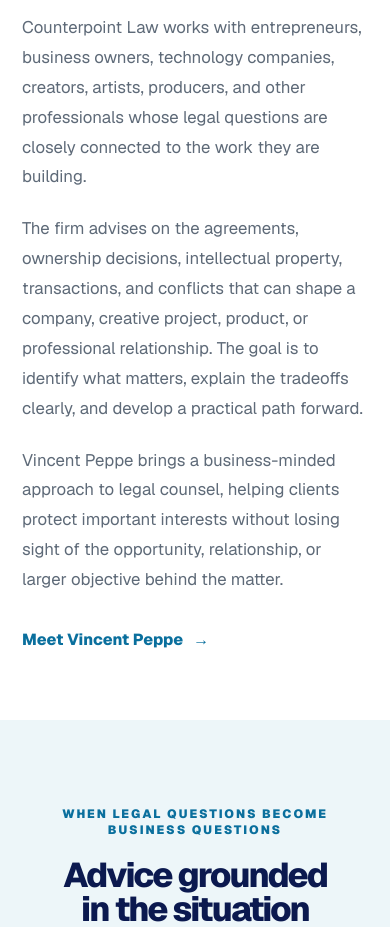
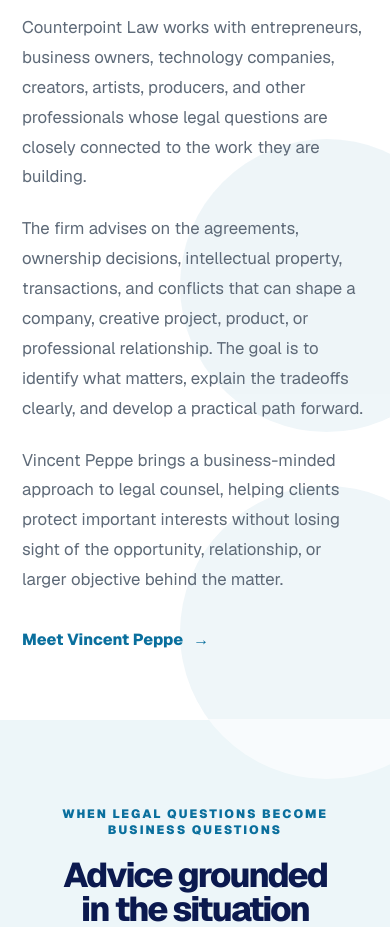
Before and after one commit to egnica/counterpoint_law, a Next.js app: page / in a window 390 px wide. Shown: the part 1640-2567 px from the top of the page. Built offline with nearby package versions, Linux system fonts and the light colour scheme.

Commit message:
Use gray and white circle layers across section boundary

```diff
--- a/components/ScrollDotMark/ScrollDotMark.module.css
+++ b/components/ScrollDotMark/ScrollDotMark.module.css
@@ -3,27 +3,53 @@
 }
 
 .mark {
+  --split-y: 100%;
   position: absolute;
   z-index: 0;
   width: clamp(720px, 68vw, 1080px);
   aspect-ratio: 1;
   right: clamp(-430px, -18vw, -190px);
   top: 32%;
+  pointer-events: none;
+}
+
+.layer {
+  position: absolute;
+  inset: 0;
+  pointer-events: none;
+}
+
+.upperLayer {
+  clip-path: inset(0 0 calc(100% - var(--split-y)) 0);
+  opacity: 0.09;
+}
+
+.lowerLayer {
+  clip-path: inset(var(--split-y) 0 0 0);
+}
+
+.dots {
+  position: absolute;
+  inset: 0;
   display: grid;
   grid-template-columns: repeat(2, 1fr);
   gap: clamp(54px, 6vw, 98px);
-  opacity: 0.09;
   transform: rotate(0deg);
   transform-origin: center;
   will-change: transform;
-  mix-blend-mode: difference;
-  pointer-events: none;
 }
 
-.mark span {
+.dots span {
   display: block;
   border-radius: 50%;
+}
+
+.upperLayer .dots span {
   background: var(--cp-blue);
+}
+
+.lowerLayer .dots span {
+  background: rgba(255, 255, 255, 0.72);
 }
 
 @media (max-width: 900px) {
@@ -31,7 +57,14 @@
     width: 820px;
     right: -400px;
     top: 34%;
+  }
+
+  .upperLayer {
     opacity: 0.075;
+  }
+
+  .lowerLayer .dots span {
+    background: rgba(255, 255, 255, 0.66);
   }
 }
 
@@ -40,12 +73,19 @@
     width: 640px;
     right: -430px;
     top: 44%;
+  }
+
+  .upperLayer {
     opacity: 0.065;
+  }
+
+  .lowerLayer .dots span {
+    background: rgba(255, 255, 255, 0.6);
   }
 }
 
 @media (prefers-reduced-motion: reduce) {
-  .mark {
+  .dots {
     transform: rotate(12deg) !important;
     will-change: auto;
   }
```
